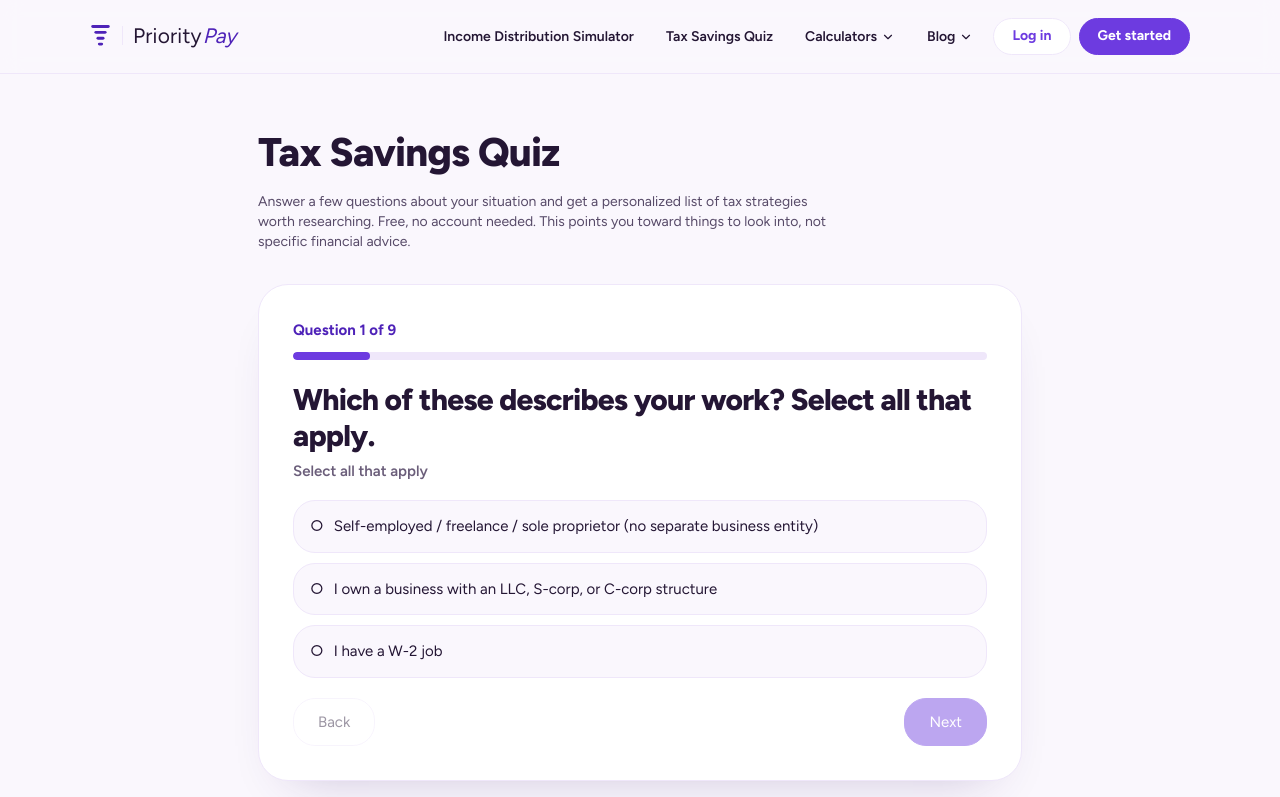
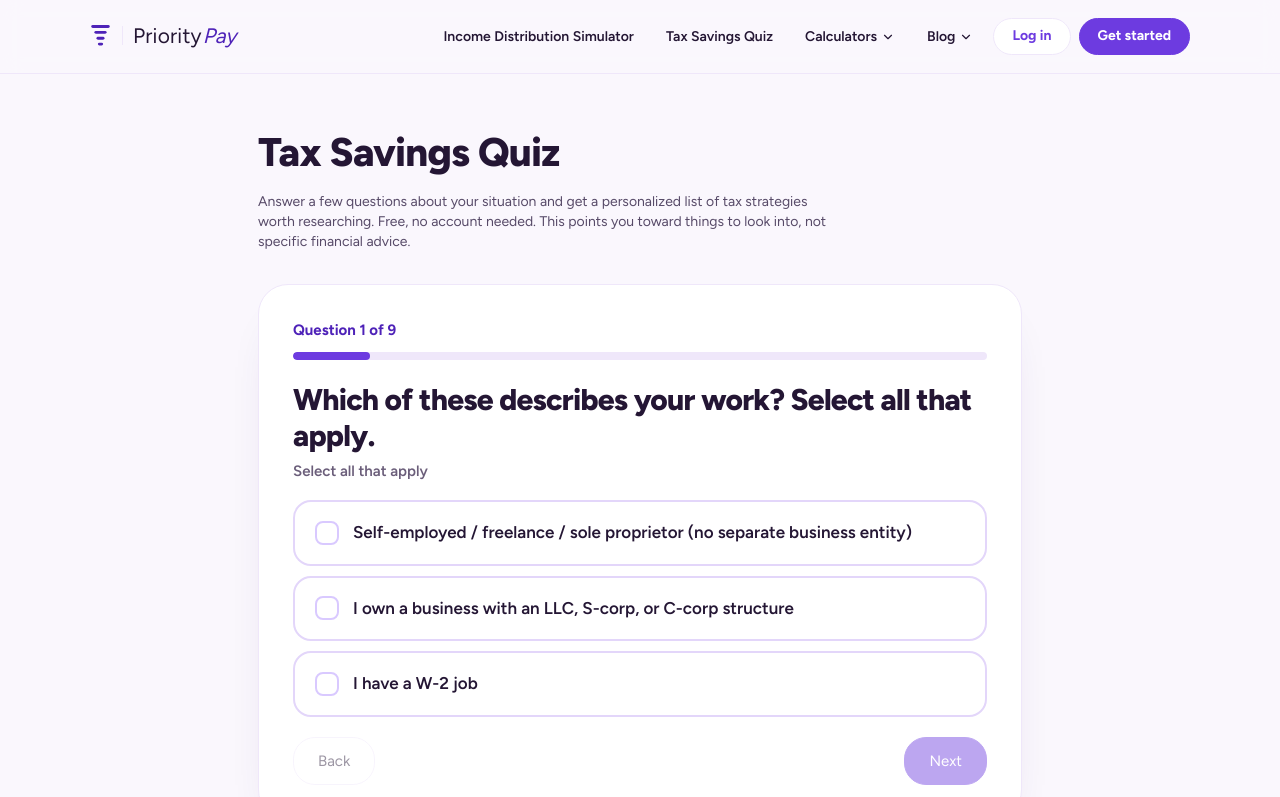
Before and after one commit to meganmahoney123/prioritypay-simple, a Next.js app: page /tax-savings-quiz in a window 1280 px wide. Shown: the top 797 px of the page. Built offline with nearby package versions, Linux system fonts and the light colour scheme.

Commit message:
Update QuizShared.js

```diff
--- a/components/quiz/QuizShared.js
+++ b/components/quiz/QuizShared.js
@@ -28,36 +28,54 @@ export const CATEGORY_BLURBS = {
 // is bolded slightly heavier since it's the actionable center of the card.
 export function StrategyLine({ label, text, emphasize }) {
   if (!text) return null;
+  // Fixed 96px chip + sentence, two-column row (wraps to stacked on narrow
+  // widths) -- replaces the old tiny inline caps label, which read as part
+  // of the sentence rather than a distinct structural marker. Benefit gets
+  // its own green tint so it reads as a distinct, positive outcome; If/You
+  // could share the purple tint since they're both part of the same
+  // conditional-action framing.
+  const isBenefit = label === "The benefit";
   return (
-    <p
-      className="text-sm"
-      style={{
-        margin: "0 0 8px",
-        color: emphasize ? "var(--color-text)" : "color-mix(in srgb, var(--color-text) 80%, transparent)",
-      }}
-    >
+    <div style={{ display: "flex", gap: 14, alignItems: "flex-start", flexWrap: "wrap", margin: "0 0 8px" }}>
       <span
         style={{
-          fontFamily: "var(--font-heading)",
-          fontSize: 10.5,
-          letterSpacing: "0.08em",
+          flex: "0 0 96px",
+          width: 96,
+          fontSize: 12,
+          fontWeight: 800,
+          letterSpacing: "0.06em",
           textTransform: "uppercase",
-          color: "var(--color-accent-700)",
-          marginRight: 8,
+          borderRadius: 8,
+          padding: "4px 8px",
+          textAlign: "center",
+          color: isBenefit ? "#22684C" : "#4E22B8",
+          background: isBenefit ? "#E9F6EF" : "#F4EEFF",
         }}
       >
         {label}
       </span>
-      {text}
-    </p>
+      <p
+        className="text-sm"
+        style={{
+          flex: "1 1 220px",
+          minWidth: 0,
+          margin: 0,
+          fontSize: 17,
+          lineHeight: 1.6,
+          color: emphasize ? "#241634" : "color-mix(in srgb, var(--color-text) 82%, transparent)",
+        }}
+      >
+        {text}
+      </p>
+    </div>
   );
 }
 
 export function StrategyCard({ s }) {
   const [showScenario, setShowScenario] = useState(false);
   return (
-    <div style={{ borderTop: "1px solid var(--color-divider)", padding: "18px 0" }}>
-      <div style={{ fontWeight: 600, fontSize: 16, marginBottom: 10 }}>{s.title}</div>
+    <div style={{ borderTop: "1px solid #F2ECFC", padding: "18px 0" }}>
+      <div style={{ fontWeight: 800, fontSize: 20, marginBottom: 10 }}>{s.title}</div>
 
       <StrategyLine label="If" text={s.condition} />
       <StrategyLine label="You could" text={s.action} emphasize />
@@ -77,9 +95,9 @@ export function StrategyCard({ s }) {
               alignItems: "center",
               gap: 6,
               fontFamily: "var(--font-heading)",
-              fontSize: 13,
-              fontWeight: 600,
-              color: "var(--color-accent-700)",
+              fontSize: 15,
+              fontWeight: 700,
+              color: "#6D3BE0",
             }}
             aria-expanded={showScenario}
           >
@@ -94,15 +112,15 @@ export function StrategyCard({ s }) {
               style={{
                 marginTop: 8,
                 padding: "12px 14px",
-                borderRadius: "var(--radius-sm)",
-                background: "var(--color-neutral-200)",
+                borderRadius: 16,
+                background: "#FAF7FD",
                 border: "1px solid var(--color-divider)",
               }}
             >
               <div style={{ fontFamily: "var(--font-heading)", fontSize: 10.5, letterSpacing: "0.08em", textTransform: "uppercase", color: "color-mix(in srgb, var(--color-text) 55%, transparent)", marginBottom: 6 }}>
                 Example
               </div>
-              <p className="text-sm" style={{ margin: "0 0 8px", color: "var(--color-text)" }}>
+              <p className="text-sm" style={{ margin: "0 0 8px", fontSize: 16, lineHeight: 1.6, color: "var(--color-text)" }}>
                 {s.scenario}
               </p>
               <p style={{ margin: 0, fontSize: 12, fontStyle: "italic", color: "color-mix(in srgb, var(--color-text) 55%, transparent)" }}>
@@ -113,12 +131,16 @@ export function StrategyCard({ s }) {
         </div>
       )}
 
+      {/* Deliberately the quietest element on the card, per spec, while
+          still passing contrast -- same muted color/weight as the rest of
+          the page's meta text, no colored chip like the If/You could/
+          Benefit rows above. */}
       {s.notFinancialAdviceNote && (
-        <div style={{ display: "flex", gap: 10, marginTop: 4 }}>
-          <span style={{ fontFamily: "var(--font-heading)", fontSize: 10.5, letterSpacing: "0.08em", textTransform: "uppercase", color: "color-mix(in srgb, var(--color-text) 50%, transparent)", flexShrink: 0, paddingTop: 1 }}>
+        <div style={{ display: "flex", gap: 14, marginTop: 4, flexWrap: "wrap" }}>
+          <span style={{ flex: "0 0 96px", width: 96, fontSize: 12, fontWeight: 800, letterSpacing: "0.06em", textTransform: "uppercase", color: "#6B5E7A", flexShrink: 0, paddingTop: 1 }}>
             Not advice
           </span>
-          <p style={{ margin: 0, fontSize: 12.5, fontStyle: "italic", color: "color-mix(in srgb, var(--color-text) 55%, transparent)" }}>
+          <p style={{ flex: "1 1 220px", minWidth: 0, margin: 0, fontSize: 15, fontStyle: "italic", color: "#6B5E7A" }}>
             {s.notFinancialAdviceNote}
           </p>
         </div>
@@ -127,27 +149,61 @@ export function StrategyCard({ s }) {
   );
 }
 
-export function OptionButton({ selected, onClick, label }) {
+// `multi` distinguishes a checkbox-style mark (square, for select-all-that-
+// apply questions) from a radio-style mark (circle, for choose-one
+// questions) -- the redesign's fix for the old design giving no visible
+// selected state and no way to tell single- vs multi-select apart just by
+// looking at the options.
+export function OptionButton({ selected, onClick, label, multi }) {
   return (
     <button
       type="button"
       onClick={onClick}
+      aria-pressed={selected}
       style={{
-        display: "block",
+        display: "flex",
+        alignItems: "center",
+        gap: 14,
         width: "100%",
+        minHeight: 60,
         textAlign: "left",
-        padding: "14px 16px",
+        boxSizing: "border-box",
+        padding: "18px 20px",
         marginBottom: 10,
-        borderRadius: "var(--radius-md)",
-        border: selected ? "1px solid var(--color-accent)" : "1px solid var(--color-divider)",
-        background: selected ? "color-mix(in srgb, var(--color-accent) 12%, var(--color-neutral-100))" : "var(--color-neutral-100)",
+        borderRadius: 18,
+        border: selected ? "2px solid #6D3BE0" : "2px solid #E3D6FA",
+        background: selected ? "#F4EEFF" : "var(--color-surface, #fff)",
         color: "var(--color-text)",
         fontFamily: "var(--font-body)",
-        fontSize: 15,
+        fontSize: 17,
+        fontWeight: 600,
         cursor: "pointer",
+        transition: "border-color 140ms ease, background 140ms ease",
+      }}
+      onMouseEnter={(e) => {
+        if (!selected) e.currentTarget.style.borderColor = "#9A72F0";
+      }}
+      onMouseLeave={(e) => {
+        if (!selected) e.currentTarget.style.borderColor = "#E3D6FA";
       }}
     >
-      <span style={{ marginRight: 10 }}>{selected ? "◉" : "○"}</span>
+      <span
+        style={{
+          flexShrink: 0,
+          width: 24,
+          height: 24,
+          borderRadius: multi ? 8 : "50%",
+          border: selected ? "2px solid #6D3BE0" : "2px solid #D9C9FF",
+          background: selected ? "#6D3BE0" : "transparent",
+          display: "flex",
+          alignItems: "center",
+          justifyContent: "center",
+        }}
+      >
+        {selected && (
+          <span style={{ color: "#fff", fontSize: 14, fontWeight: 800, lineHeight: 1 }}>✓</span>
+        )}
+      </span>
       {label}
     </button>
   );
```
